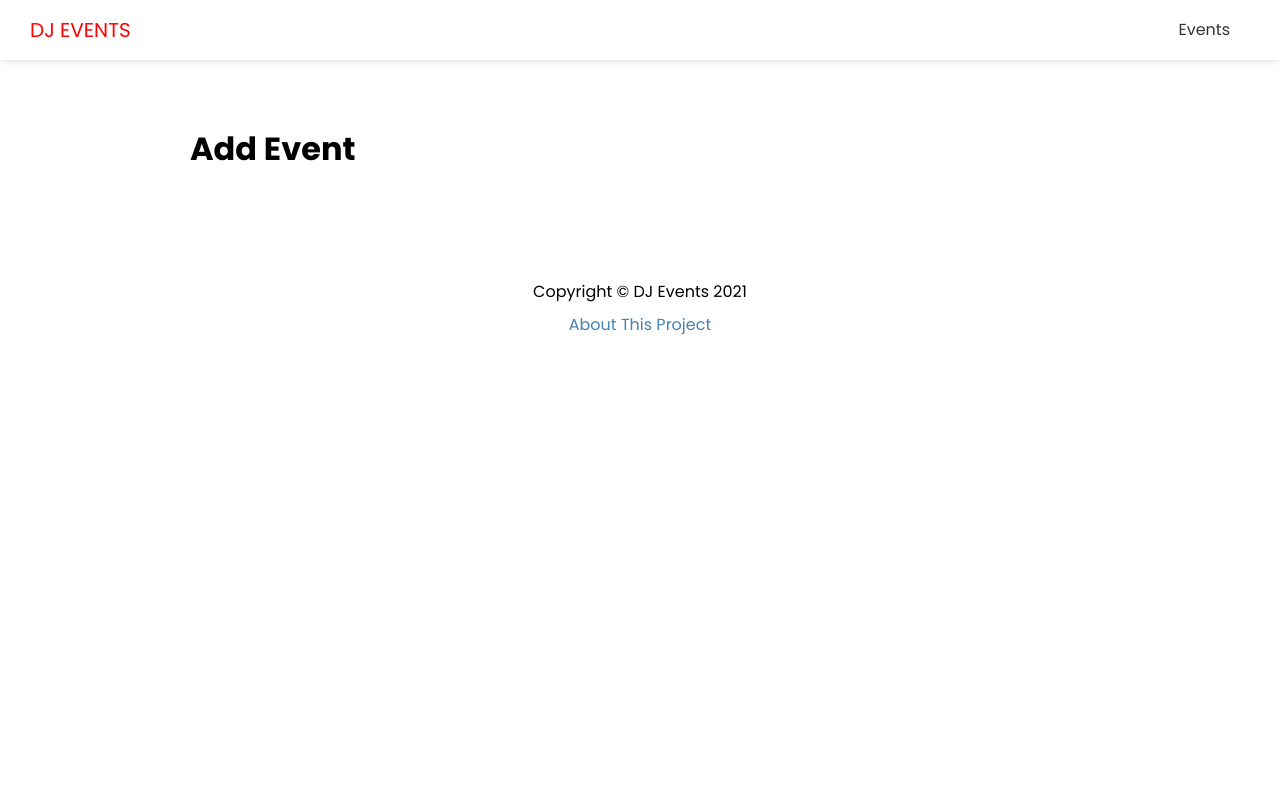
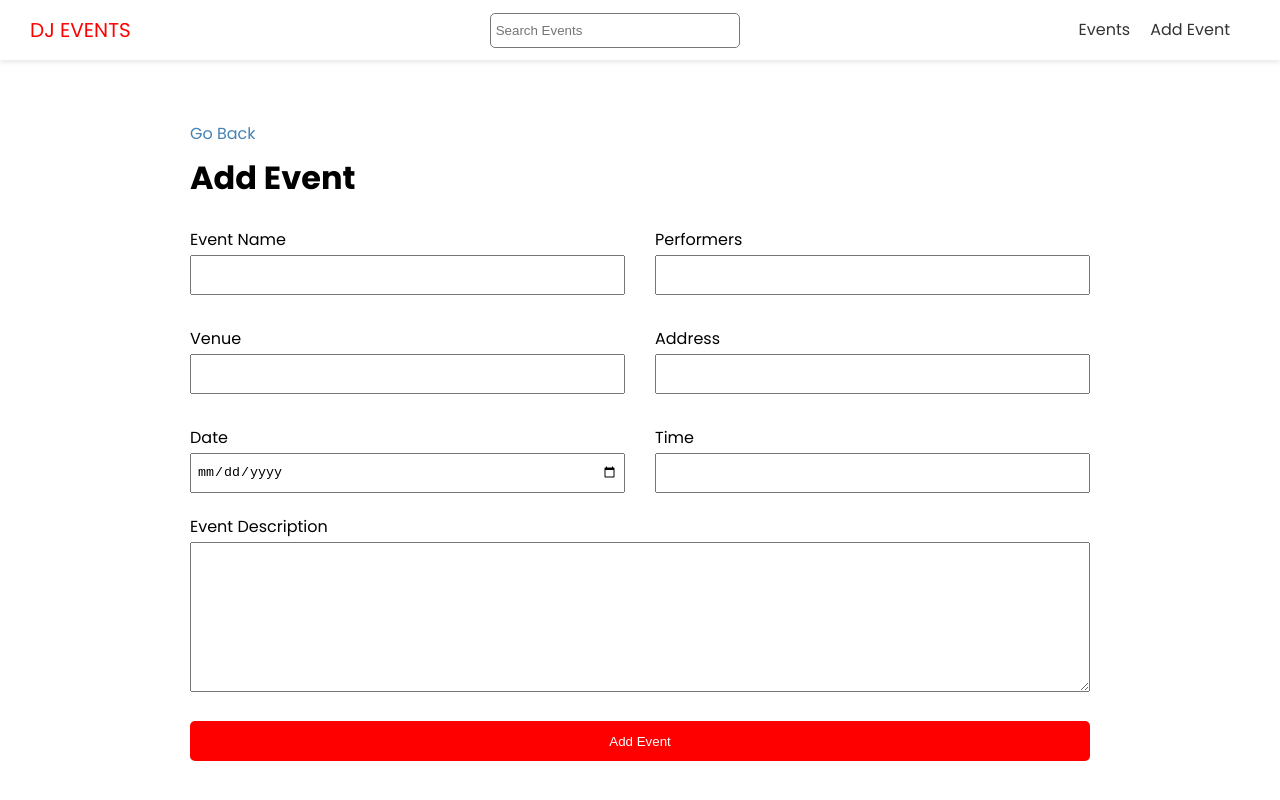
Before and after one commit to sahmanfaris/nextjs-bt-frontend, a Next.js app: page /events/add in a window 1280 px wide. Shown: the top 800 px of the page. Built offline with nearby package versions, Linux system fonts and the light colour scheme; no server answers.

Commit message:
search component and functionality implemented

```diff
--- a/components/Header.jsx
+++ b/components/Header.jsx
@@ -1,5 +1,6 @@
 import Link from "next/link";
 import styles from "@/styles/Header.module.css";
+import Search from "./Search";
 
 const Header = () => {
   return (
@@ -9,11 +10,17 @@
           <a>DJ Events</a>
         </Link>
       </div>
+      <Search />
       <nav>
         <ul>
           <li>
             <Link href="/events">
               <a>Events</a>
+            </Link>
+          </li>
+          <li>
+            <Link href="/events/add">
+              <a>Add Event</a>
             </Link>
           </li>
         </ul>
--- /dev/null
+++ b/components/Search.jsx
@@ -0,0 +1,27 @@
+import { useState } from "react";
+import { useRouter } from "next/router";
+import styles from "@/styles/Search.module.css";
+
+const Search = () => {
+  const [term, setTerm] = useState("");
+  const router = useRouter();
+  const handleSubmit = (e) => {
+    e.preventDefault();
+    router.push(`/events/search?term=${term}`);
+    setTerm("");
+  };
+  return (
+    <div className={styles.search}>
+      <form onSubmit={handleSubmit}>
+        <input
+          type="text"
+          value={term}
+          onChange={(e) => setTerm(e.target.value)}
+          placeholder="Search Events"
+        />
+      </form>
+    </div>
+  );
+};
+
+export default Search;
--- a/package.json
+++ b/package.json
@@ -9,8 +9,10 @@
   },
   "dependencies": {
     "next": "11.1.2",
+    "qs": "^6.10.1",
     "react": "17.0.2",
     "react-dom": "17.0.2",
-    "react-icons": "^4.3.1"
+    "react-icons": "^4.3.1",
+    "react-toastify": "^8.0.3"
   }
 }
--- a/pages/events/add.js
+++ b/pages/events/add.js
@@ -1,9 +1,145 @@
+import { useState } from "react";
+import { useRouter } from "next/router";
+import Link from "next/link";
+import { ToastContainer, toast } from "react-toastify";
+import "react-toastify/dist/ReactToastify.css";
+import { API_URL } from "@/config/index";
+import styles from "@/styles/Form.module.css";
 import Layout from "@/components/Layout";
 
 const AddEventPage = () => {
+  const [values, setValues] = useState({
+    name: "",
+    performers: "",
+    venue: "",
+    address: "",
+    date: "",
+    time: "",
+    description: "",
+  });
+
+  const router = useRouter();
+
+  const handleSubmit = async (e) => {
+    e.preventDefault();
+
+    // Validation
+    const hasEmptyFields = Object.values(values).some(
+      (element) => element === ""
+    );
+
+    if (hasEmptyFields) {
+      toast.error("Please fill in all fields");
+    }
+
+    const res = await fetch(`${API_URL}/events`, {
+      method: "POST",
+      headers: {
+        "Content-Type": "application/json",
+        // Authorization: `Bearer ${token}`,
+      },
+      body: JSON.stringify(values),
+    });
+
+    if (!res.ok) {
+      // if (res.status === 403 || res.status === 401) {
+      //   toast.error("No token included");
+      //   return;
+      // }
+      toast.error("Something Went Wrong");
+    } else {
+      const evt = await res.json();
+      router.push(`/events/${evt.slug}`);
+    }
+  };
+
+  const handleInputChange = (e) => {
+    const { name, value } = e.target;
+    setValues({ ...values, [name]: value });
+  };
+
   return (
     <Layout title="Add New Event">
+      <Link href="/events">Go Back</Link>
       <h1>Add Event</h1>
+      <ToastContainer />
+      <form onSubmit={handleSubmit} className={styles.form}>
+        <div className={styles.grid}>
+          <div>
+            <label htmlFor="name">Event Name</label>
+            <input
+              type="text"
+              id="name"
+              name="name"
+              value={values.name}
+              onChange={handleInputChange}
+            />
+          </div>
+          <div>
+            <label htmlFor="performers">Performers</label>
+            <input
+              type="text"
+              name="performers"
+              id="performers"
+              value={values.performers}
+              onChange={handleInputChange}
+            />
+          </div>
+          <div>
+            <label htmlFor="venue">Venue</label>
+            <input
+              type="text"
+              name="venue"
+              id="venue"
+              value={values.venue}
+              onChange={handleInputChange}
+            />
+          </div>
+          <div>
+            <label htmlFor="address">Address</label>
+            <input
+              type="text"
+              name="address"
+              id="address"
+              value={values.address}
+              onChange={handleInputChange}
+            />
+          </div>
+          <div>
+            <label htmlFor="date">Date</label>
+            <input
+              type="date"
+              name="date"
+              id="date"
+              value={values.date}
+              onChange={handleInputChange}
+            />
+          </div>
+          <div>
+            <label htmlFor="time">Time</label>
+            <input
+              type="text"
+              name="time"
+              id="time"
+              value={values.time}
+              onChange={handleInputChange}
+            />
+          </div>
+        </div>
+
+        <div>
+          <label htmlFor="description">Event Description</label>
+          <textarea
+            type="text"
+            name="description"
+            id="description"
+            value={values.description}
+            onChange={handleInputChange}
+          ></textarea>
+        </div>
+
+        <input type="submit" value="Add Event" className="btn" />
+      </form>
     </Layout>
   );
 };
--- /dev/null
+++ b/styles/Form.module.css
@@ -0,0 +1,39 @@
+.form label {
+  display: block;
+}
+
+.form input {
+  width: 100%;
+  height: 40px;
+  padding: 5px;
+}
+
+.form textarea {
+  width: 100%;
+  height: 150px;
+}
+
+.form input[type="submit"] {
+  display: block;
+  width: 100%;
+  margin: 20px 0 30px;
+}
+
+.form .file {
+  border: 1px #ccc solid;
+  background-color: #f4f4f4;
+  padding: 10px;
+}
+
+.grid {
+  display: grid;
+  grid-template-columns: 1fr 1fr;
+  gap: 30px;
+  margin-bottom: 20px;
+}
+
+@media (max-width: 600px) {
+  .grid {
+    grid-template-columns: 1fr;
+  }
+}
--- /dev/null
+++ b/styles/Search.module.css
@@ -0,0 +1,7 @@
+.search input {
+  width: 250px;
+  height: 35px;
+  padding: 5px;
+  border: 1px #777 solid;
+  border-radius: 5px;
+}
```
Also changed, not shown: pages/events/search.js (added, +42 -0 lines), 1 other file (tests, documents, lock files or other folders).
